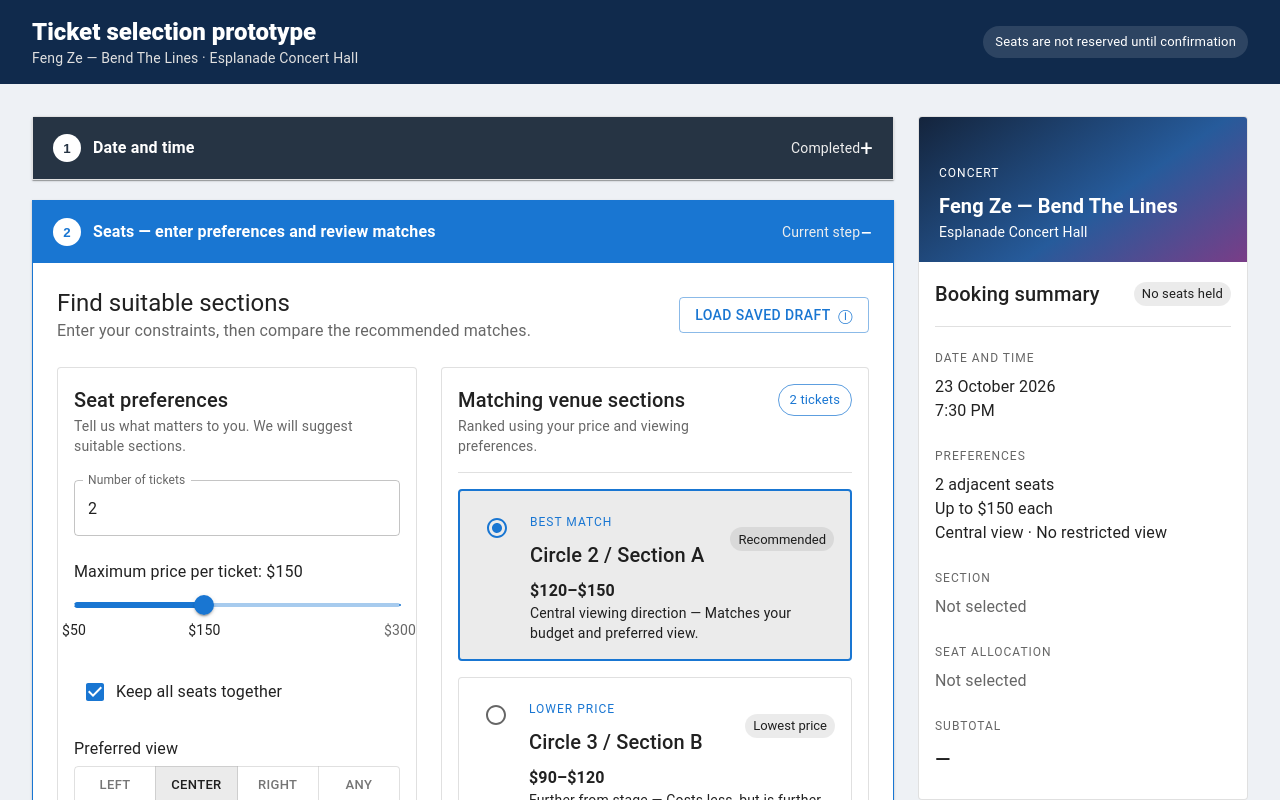
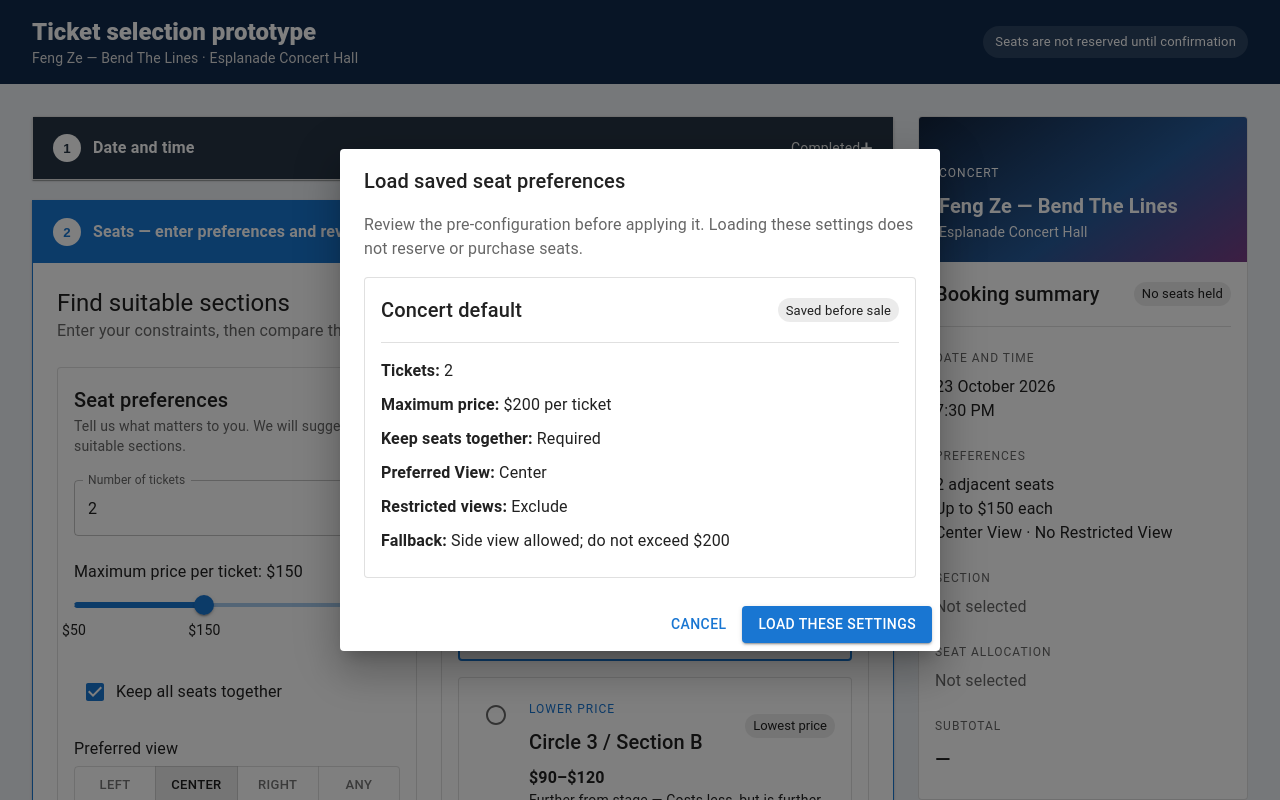
Before and after one commit to teezhiyao/hci-ticketing, a React (Vite) app: page / in a window 1280 px wide. Both pictures are taken after a click on the button "Load saved draft. More information is available in the toolt". Shown: the top 800 px of the page. Built offline with nearby package versions, Linux system fonts and the light colour scheme.

Commit message:
Preview and load saved seat preferences

```diff
--- a/src/App.jsx
+++ b/src/App.jsx
@@ -8,6 +8,10 @@ import {
   Card,
   CardContent,
   Chip,
+  Dialog,
+  DialogActions,
+  DialogContent,
+  DialogTitle,
   Divider,
   Stack,
   Tooltip,
@@ -21,6 +25,17 @@ const event = {
   venue: "Esplanade Concert Hall",
   date: "23 October 2026",
   time: "7:30 PM",
+};
+
+const savedDraft = {
+  id: "concert-default",
+  name: "Concert default",
+  tickets: 2,
+  maxPrice: 200,
+  sitTogether: true,
+  view: "center",
+  excludeRestricted: true,
+  fallback: "Side view allowed; do not exceed $200",
 };
 
 function BookingSection({
@@ -98,7 +113,12 @@ function BookingSection({
   );
 }
 
-function BookingSummary({ selectedSection, selectedSeats, seatsHeld }) {
+function BookingSummary({
+  selectedSection,
+  selectedSeats,
+  seatsHeld,
+  preferences,
+}) {
   return (
     <Card
       variant="outlined"
@@ -153,9 +173,17 @@ function BookingSummary({ selectedSection, selectedSeats, seatsHeld }) {
             <Typography variant="overline" color="text.secondary">
               Preferences
             </Typography>
-            <Typography>2 adjacent seats</Typography>
-            <Typography>Up to $150 each</Typography>
-            <Typography>Central view · No restricted view</Typography>
+            <Typography>
+              {preferences.tickets} {preferences.sitTogether ? "adjacent " : ""}
+              seats
+            </Typography>
+            <Typography>Up to ${preferences.maxPrice} each</Typography>
+            <Typography sx={{ textTransform: "capitalize" }}>
+              {preferences.view} view ·{" "}
+              {preferences.excludeRestricted
+                ? "No restricted view"
+                : "Restricted views allowed"}
+            </Typography>
           </Box>
 
           <Box>
@@ -199,6 +227,15 @@ export default function App() {
   const [selectedSection, setSelectedSection] = useState(null);
   const [selectedSeats, setSelectedSeats] = useState([]);
   const [seatsHeld, setSeatsHeld] = useState(false);
+  const [draftDialogOpen, setDraftDialogOpen] = useState(false);
+  const [loadedDraft, setLoadedDraft] = useState(null);
+  const [preferences, setPreferences] = useState({
+    tickets: 2,
+    maxPrice: 150,
+    sitTogether: true,
+    view: "center",
+    excludeRestricted: true,
+  });
 
   const changePanel = (panel) => (_, isExpanded) => {
     setExpandedPanel(isExpanded ? panel : false);
@@ -220,6 +257,11 @@ export default function App() {
     setSelectedSeats(seats);
     setSeatsHeld(true);
     setExpandedPanel("ticket-type");
+  };
+
+  const handleLoadDraft = () => {
+    setLoadedDraft({ ...savedDraft, loadedAt: Date.now() });
+    setDraftDialogOpen(false);
   };
 
   return (
@@ -310,27 +352,12 @@ export default function App() {
               <Tooltip
                 arrow
                 placement="bottom"
-                title={
-                  <Box sx={{ p: 0.5 }}>
-                    <Typography variant="subtitle2" fontWeight={700}>
-                      Optional pre-sale preparation
-                    </Typography>
-                    <Typography variant="caption" component="p">
-                      A saved draft can store ticket quantity, maximum price,
-                      adjacency requirements, viewing preferences,
-                      restricted-view exclusions, and acceptable fallback
-                      conditions before ticket sales open.
-                    </Typography>
-                    <Typography variant="caption" component="p" sx={{ mt: 1 }}>
-                      Loading a draft fills in the preferences but does not
-                      reserve or purchase seats.
-                    </Typography>
-                  </Box>
-                }
+                title="Preview and load preferences saved before ticket sales open."
               >
                 <Button
                   variant="outlined"
                   aria-label="Load saved draft. More information is available in the tooltip."
+                  onClick={() => setDraftDialogOpen(true)}
                 >
                   Load saved draft&nbsp; ⓘ
                 </Button>
@@ -339,6 +366,8 @@ export default function App() {
 
             <PreferenceGuidedSelection
               onSelectSection={handleSelectSection}
+              loadedDraft={loadedDraft}
+              onPreferencesChange={setPreferences}
             />
           </BookingSection>
 
@@ -385,8 +414,68 @@ export default function App() {
           selectedSection={selectedSection}
           selectedSeats={selectedSeats}
           seatsHeld={seatsHeld}
+          preferences={preferences}
         />
       </Box>
+
+      <Dialog
+        open={draftDialogOpen}
+        onClose={() => setDraftDialogOpen(false)}
+        fullWidth
+        maxWidth="sm"
+      >
+        <DialogTitle>Load saved seat preferences</DialogTitle>
+        <DialogContent>
+          <Typography color="text.secondary" sx={{ mb: 2 }}>
+            Review the pre-configuration before applying it. Loading these
+            settings does not reserve or purchase seats.
+          </Typography>
+
+          <Card variant="outlined">
+            <CardContent>
+              <Stack
+                direction="row"
+                justifyContent="space-between"
+                alignItems="center"
+                gap={2}
+              >
+                <Typography variant="h6">{savedDraft.name}</Typography>
+                <Chip label="Saved before sale" size="small" />
+              </Stack>
+              <Divider sx={{ my: 2 }} />
+              <Stack spacing={1.25}>
+                <Typography>
+                  <strong>Tickets:</strong> {savedDraft.tickets}
+                </Typography>
+                <Typography>
+                  <strong>Maximum price:</strong> ${savedDraft.maxPrice} per
+                  ticket
+                </Typography>
+                <Typography>
+                  <strong>Keep seats together:</strong>{" "}
+                  {savedDraft.sitTogether ? "Required" : "Flexible"}
+                </Typography>
+                <Typography sx={{ textTransform: "capitalize" }}>
+                  <strong>Preferred view:</strong> {savedDraft.view}
+                </Typography>
+                <Typography>
+                  <strong>Restricted views:</strong>{" "}
+                  {savedDraft.excludeRestricted ? "Exclude" : "Allow"}
+                </Typography>
+                <Typography>
+                  <strong>Fallback:</strong> {savedDraft.fallback}
+                </Typography>
+              </Stack>
+            </CardContent>
+          </Card>
+        </DialogContent>
+        <DialogActions>
+          <Button onClick={() => setDraftDialogOpen(false)}>Cancel</Button>
+          <Button variant="contained" onClick={handleLoadDraft}>
+            Load these settings
+          </Button>
+        </DialogActions>
+      </Dialog>
     </Box>
   );
 }
--- a/src/components/PreferenceGuidedSelection.jsx
+++ b/src/components/PreferenceGuidedSelection.jsx
@@ -1,4 +1,4 @@
-import { useState } from "react";
+import { useEffect, useState } from "react";
 import {
   Alert,
   Box,
@@ -52,12 +52,22 @@ const venueSections = [
   },
 ];
 
-function Preferences({ onApply }) {
+function Preferences({ onApply, loadedDraft }) {
   const [tickets, setTickets] = useState(2);
   const [maxPrice, setMaxPrice] = useState(150);
   const [sitTogether, setSitTogether] = useState(true);
   const [view, setView] = useState("center");
   const [excludeRestricted, setExcludeRestricted] = useState(true);
+
+  useEffect(() => {
+    if (!loadedDraft) return;
+    setTickets(loadedDraft.tickets);
+    setMaxPrice(loadedDraft.maxPrice);
+    setSitTogether(loadedDraft.sitTogether);
+    setView(loadedDraft.view);
+    setExcludeRestricted(loadedDraft.excludeRestricted);
+    onApply(loadedDraft);
+  }, [loadedDraft]);
 
   function applyPreferences() {
     onApply({ tickets, maxPrice, sitTogether, view, excludeRestricted });
@@ -268,7 +278,11 @@ function MatchingVenueSections({ preferences, onSelectSection }) {
   );
 }
 
-export default function PreferenceGuidedSelection({ onSelectSection }) {
+export default function PreferenceGuidedSelection({
+  onSelectSection,
+  loadedDraft,
+  onPreferencesChange,
+}) {
   const [preferences, setPreferences] = useState({
     tickets: 2,
     maxPrice: 150,
@@ -276,6 +290,11 @@ export default function PreferenceGuidedSelection({ onSelectSection }) {
     view: "center",
     excludeRestricted: true,
   });
+
+  function applyPreferences(nextPreferences) {
+    setPreferences(nextPreferences);
+    onPreferencesChange?.(nextPreferences);
+  }
 
   return (
     <Box
@@ -286,7 +305,7 @@ export default function PreferenceGuidedSelection({ onSelectSection }) {
         alignItems: "start",
       }}
     >
-      <Preferences onApply={setPreferences} />
+      <Preferences onApply={applyPreferences} loadedDraft={loadedDraft} />
       <MatchingVenueSections
         preferences={preferences}
         onSelectSection={onSelectSection}
```
